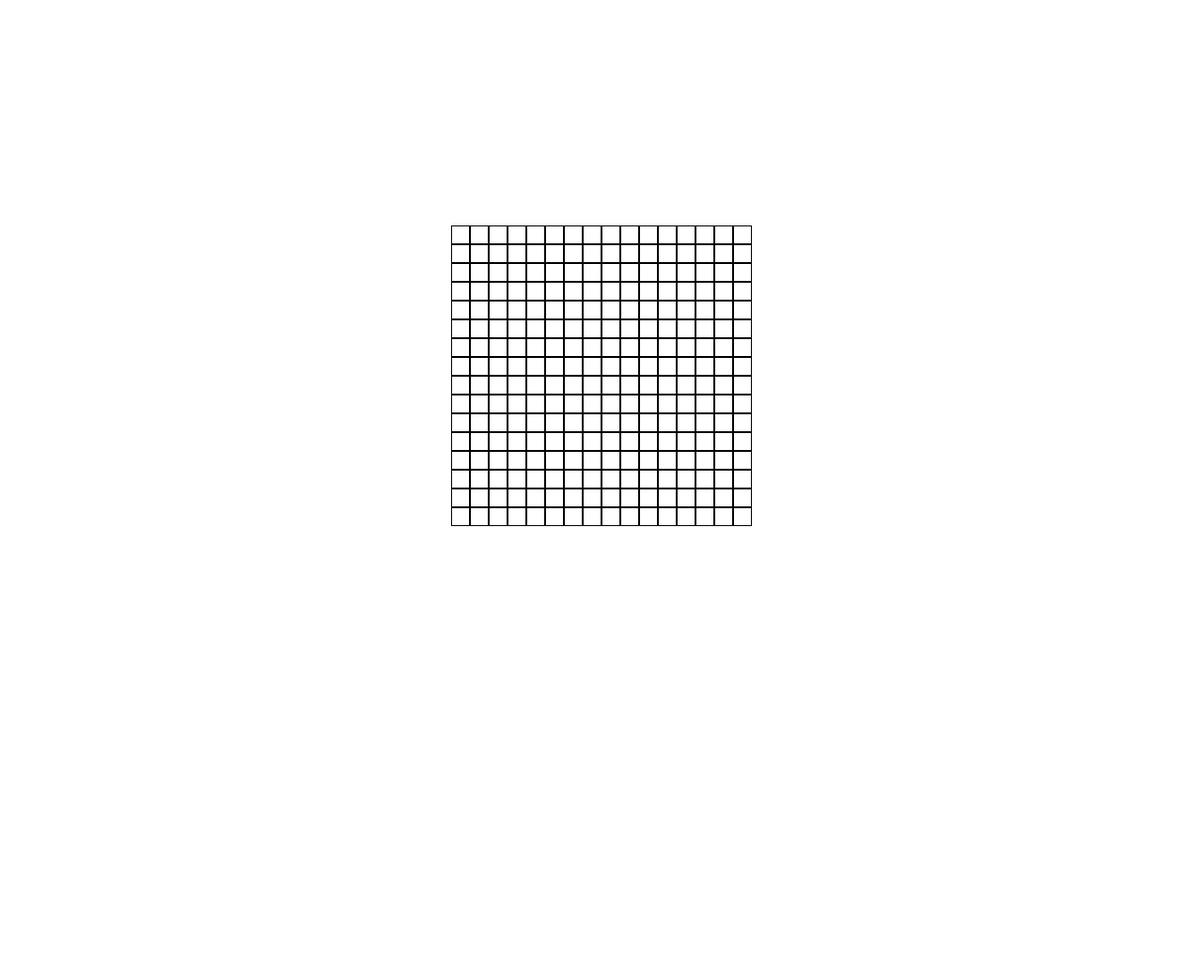
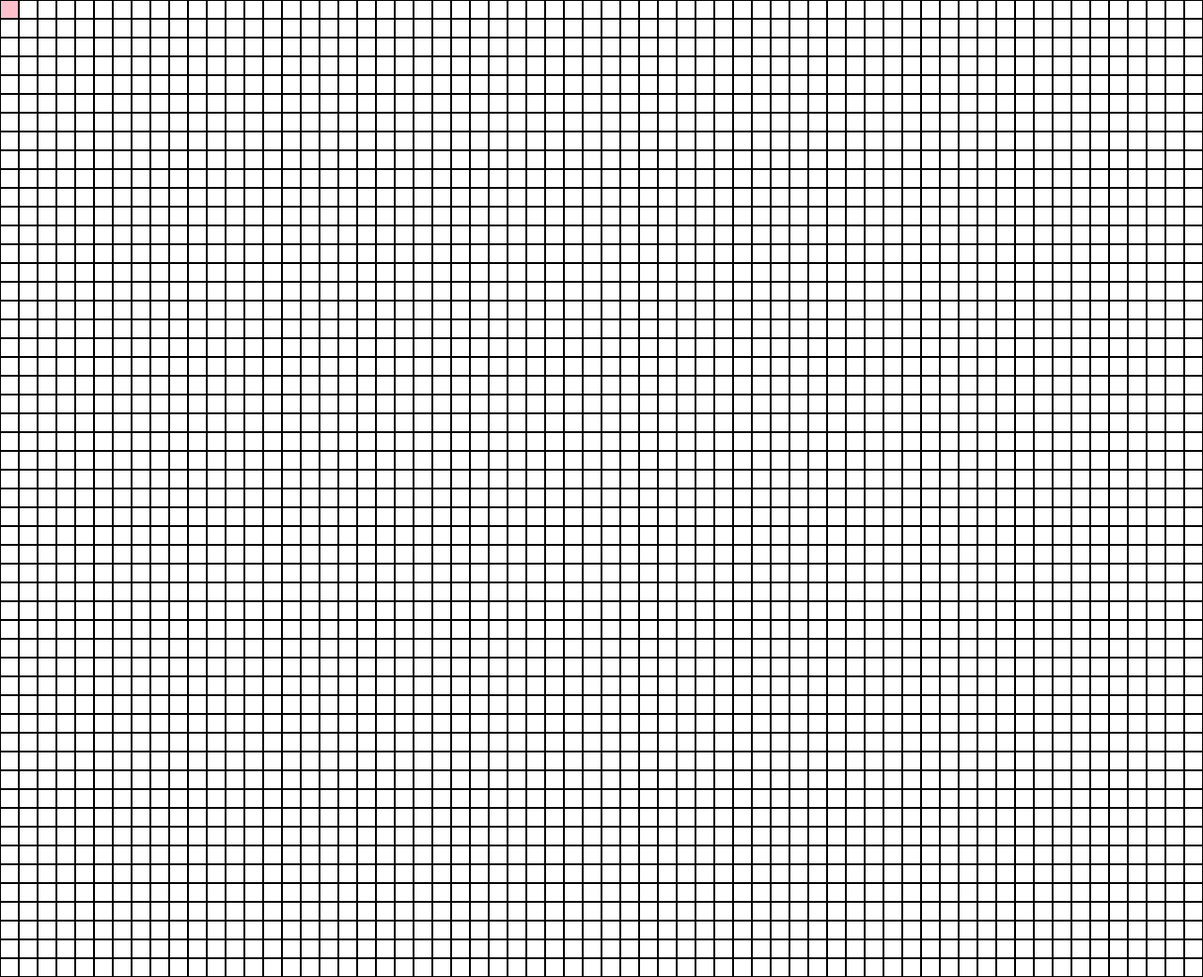
Before and after one commit to kostaNovak/etch-a-sketch, a plain HTML site: page index.html in a window 1280 px wide. Shown: the whole page at 94% size. Before the commit the page ends 800 px from the top, so only its background shows below. Drawn offline with Linux system fonts and the light colour scheme.

Commit message:
add changing color on hover

```diff
--- a/main.js
+++ b/main.js
@@ -24,12 +24,33 @@ function createBoxes (numBox) {
       row.appendChild(square)
     }
   }
+
 }
-createBoxes(16)
+createBoxes(64)
 
-let square = document.querySelectorAll('.box')
-console.log(square)
 
-// square.addEventListener('click', e=>{
-//   console.log(e)
+// CLICKING ON EACH SQUARE WILL TRIGGER CONSOLE LOG OF IT
+
+// document.addEventListener('click', function(e){
+//   if (e.target.matches('.box')){
+//     console.log(e)
+//   }
 // })
+
+//NOW WE NEED TO MAKE IT WORK SO INSTEAD WHEN WE CLICK IT CHANGES
+//BACKGROUND COLOR TO GRAY
+
+// document.addEventListener('click', function(e){
+//   if (e.target.matches('.box')){
+//     e.target.classList.add('boxColor')
+//   }
+// })
+
+//NOW INSTEAD OF CLICK WE SHOULD HOVER IT AND IT SHOULD CHANGE COLOR
+
+document.addEventListener('mouseover', function(e){
+    if (e.target.matches('.box')){
+       e.target.classList.add('boxColor')
+   }
+
+})
--- a/style.css
+++ b/style.css
@@ -15,8 +15,10 @@ body{
 .box {
   border: 1px solid black;
 
+ }
 
-
+ .boxColor {
+  background-color: pink;
  }
 
 .container {
```
